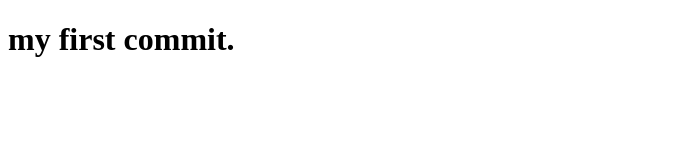
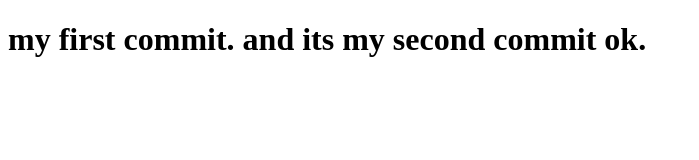
Before and after one commit to jenish-khakhriya/test2, a plain HTML site: page index.html in a window 1280 px wide. Shown: the whole page, without its empty margins (0-699 px from the left). Drawn offline with Linux system fonts and the light colour scheme.

Commit message:
my second commit

```diff
--- a/index.html
+++ b/index.html
@@ -8,6 +8,7 @@
 <body>
     <h1>
         my first commit.
+        and its my second commit ok.
     </h1>
 </body>
 </html>
```
